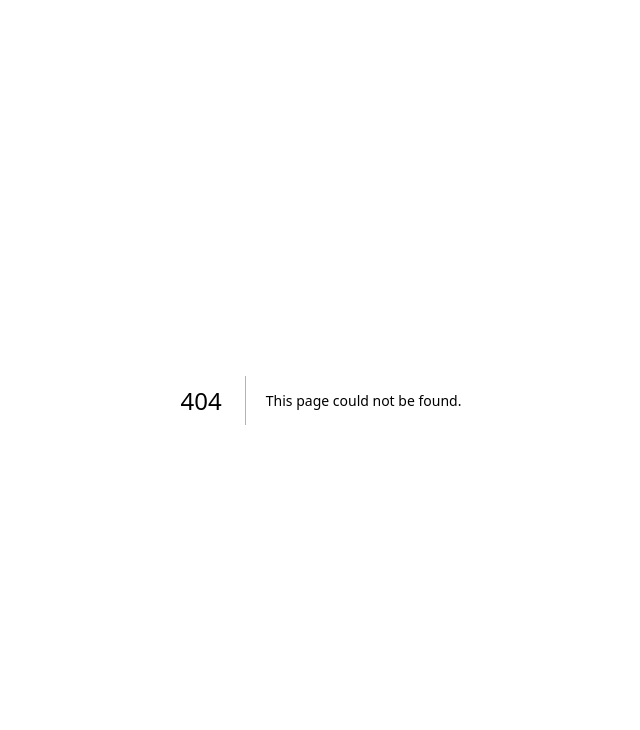
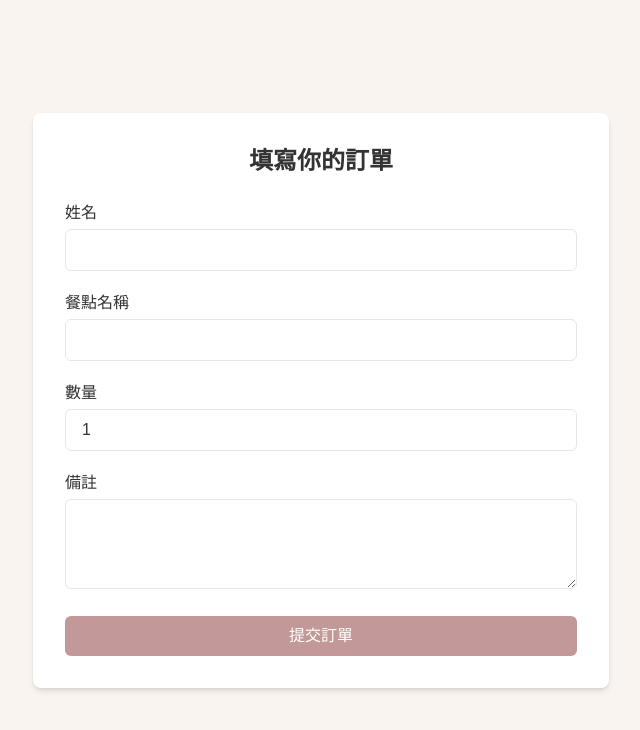
Before and after one commit to yijing0310/order-front, a Next.js app: page /group in a window 1280 px wide. Before the commit this address had no page. Shown: the top 730 px of the page, without its empty margins (319-959 px from the left). Built offline with nearby package versions, Linux system fonts and the light colour scheme.

Commit message:
add group form temp

```diff
--- /dev/null
+++ b/app/group/_components/enter.js
@@ -0,0 +1,42 @@
+'use client'
+import { useState } from 'react';
+import { useRouter } from 'next/navigation';
+
+export default function EnterGroup() {
+    const [password, setPassword] = useState('');
+    const router = useRouter();
+
+    const handleSubmit = (e) => {
+        e.preventDefault();
+
+        // 模擬驗證流程（可改成 API）
+        if (password === '1234') {
+            router.push('/group-form'); // 導向填寫畫面
+        } else {
+            alert('密碼錯誤，請再試一次');
+        }
+    };
+
+    return (
+        <div className="min-h-screen flex flex-col items-center justify-center px-4">
+            <div className="bg-white p-8 rounded-lg shadow-md w-full max-w-md">
+                <h2 className="text-2xl font-semibold mb-4 text-center">輸入揪團密碼</h2>
+                <form onSubmit={handleSubmit} className="space-y-4">
+                    <input
+                        type="password"
+                        value={password}
+                        onChange={(e) => setPassword(e.target.value)}
+                        placeholder="請輸入密碼"
+                        className="w-full px-4 py-2 border rounded-md focus:outline-none focus:ring-2 focus:ring-primary"
+                    />
+                    <button
+                        type="submit"
+                        className="w-full bg-primary text-white py-2 rounded-md hover:bg-third transition"
+                    >
+                        進入揪團
+                    </button>
+                </form>
+            </div>
+        </div>
+    );
+}
--- /dev/null
+++ b/app/group/_components/group-form.js
@@ -0,0 +1,91 @@
+'use client'
+import { useState } from 'react';
+
+export default function GroupForm() {
+    const [formData, setFormData] = useState({
+        name: '',
+        item: '',
+        quantity: 1,
+        note: '',
+    });
+
+    const handleChange = (e) => {
+        const { name, value } = e.target;
+        setFormData(prev => ({ ...prev, [name]: value }));
+    };
+
+    const handleSubmit = (e) => {
+        e.preventDefault();
+        console.log('送出訂單:', formData);
+        alert('訂單送出成功！');
+        // 可加上 API 提交
+    };
+
+    return (
+        <div className="min-h-screen flex flex-col items-center justify-center px-4">
+            <div className="bg-white p-8 rounded-lg shadow-md w-full max-w-xl">
+                <h2 className="text-2xl font-semibold mb-6 text-center">填寫你的訂單</h2>
+                <form onSubmit={handleSubmit} className="space-y-5">
+                    {/* 姓名 */}
+                    <div>
+                        <label className="block mb-1 font-medium">姓名</label>
+                        <input
+                            type="text"
+                            name="name"
+                            value={formData.name}
+                            onChange={handleChange}
+                            required
+                            className="w-full px-4 py-2 border rounded-md focus:ring-primary focus:outline-none"
+                        />
+                    </div>
+
+                    {/* 品項 */}
+                    <div>
+                        <label className="block mb-1 font-medium">餐點名稱</label>
+                        <input
+                            type="text"
+                            name="item"
+                            value={formData.item}
+                            onChange={handleChange}
+                            required
+                            className="w-full px-4 py-2 border rounded-md focus:ring-primary focus:outline-none"
+                        />
+                    </div>
+
+                    {/* 數量 */}
+                    <div>
+                        <label className="block mb-1 font-medium">數量</label>
+                        <input
+                            type="number"
+                            name="quantity"
+                            value={formData.quantity}
+                            onChange={handleChange}
+                            min="1"
+                            className="w-full px-4 py-2 border rounded-md focus:ring-primary focus:outline-none"
+                        />
+                    </div>
+
+                    {/* 備註 */}
+                    <div>
+                        <label className="block mb-1 font-medium">備註</label>
+                        <textarea
+                            name="note"
+                            value={formData.note}
+                            onChange={handleChange}
+                            rows={3}
+                            className="w-full px-4 py-2 border rounded-md focus:ring-primary focus:outline-none"
+                        />
+                    </div>
+
+                    {/* 提交按鈕 */}
+                    <button
+                        type="submit"
+                        className="w-full bg-primary text-white py-2 rounded-md hover:bg-third transition"
+                    >
+                        提交訂單
+                    </button>
+                </form>
+            </div>
+        </div>
+    );
+}
--- /dev/null
+++ b/app/group/page.js
@@ -0,0 +1,10 @@
+'use client'
+import React from 'react'
+import EnterGroup from './_components/enter'
+import GroupForm from './_components/group-form'
+export default function page() {
+  return (
+    // <EnterGroup/>
+    <GroupForm/>
+  )
+}
```
